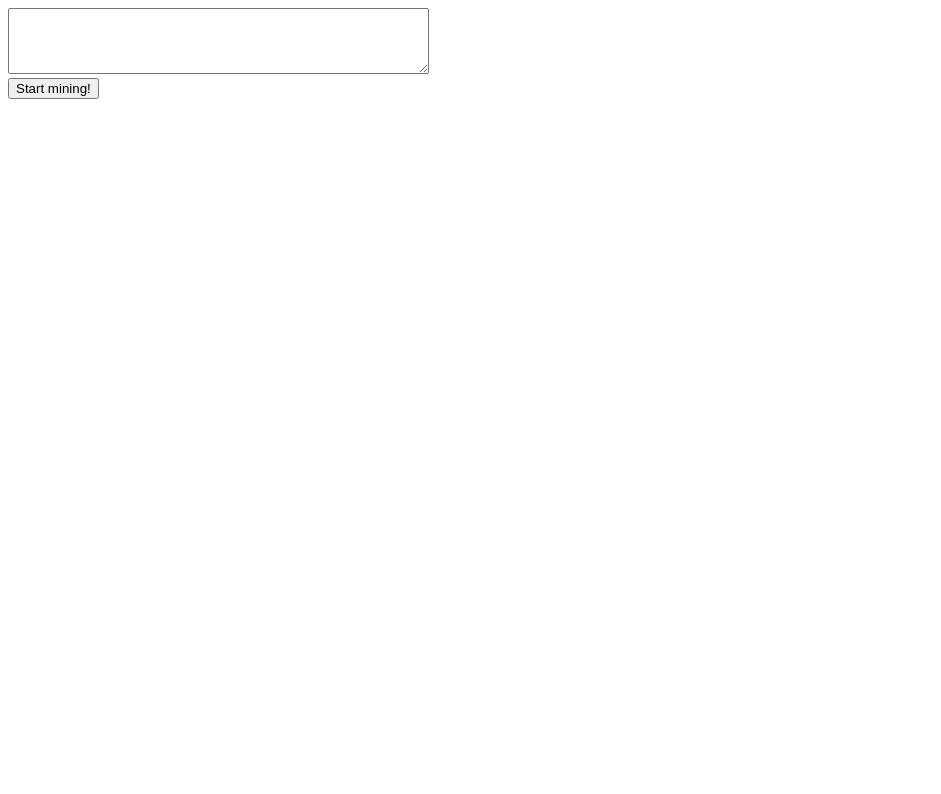
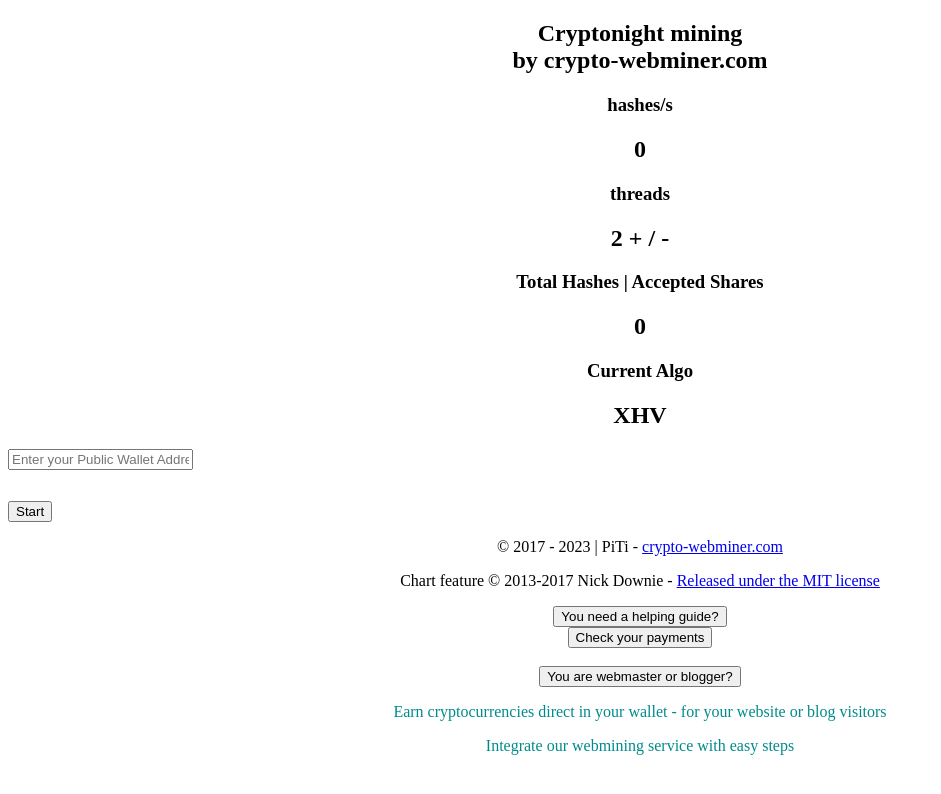
Before and after one commit to beanb1123/cnmin, a plain HTML site: page index.html in a window 1280 px wide. Shown: the whole page, without its empty margins (0-941 px from the left). Drawn offline with nearby package versions, Linux system fonts and the light colour scheme.

Commit message:
Update index.html

```diff
--- a/index.html
+++ b/index.html
@@ -1,75 +1,86 @@
 <!DOCTYPE html>
-<html>
+<html lang="en-GB">
+<head>
+	<meta charset="utf-8">
+	<meta name="description" content="Crypto Webminer | Electroneum | Monero | Bytecoin | IntenseCoin | Sumokoin | Dinastycoin | Graft | SuperiorCoin | Turtlecoin | Stellite | DERO | Masari | Cryptonight | Cryptonight-Lite | Cryptonight-Fast | Cryptonight-Pico | Cryptonight-BitTube |  Argon2id - Chukwa | Argon2id - ChukwaV2 | Custom Pool Support - Mining in your Browser ">
+	<meta name="keywords" content="Crypto Miner, Crypto Webminer, Electroneum, Bytecoin, Monero, IntenseCoin, Sumokoin, Dinastycoin, Graft, SuperiorCoin, Turtlecoin mining, Custom Pool Support Cryptonight, Electroneum mining, etn mining, etn miner, etn coins, Monero mining, XMR miner, XMR mining, Stellite mining, Webminer for Cryptocurrency">
+	<meta name="author" content="PiTi - crypto-webminer.com">
+	<meta name="robots" content="noindex, nofollow">
 
-<head>
-    <meta charset="utf-8"/>
+	<title>Crypto Webminer - Mining in your Browser</title>
+    <script src="scripts/jquery-3.2.1.min.js"></script>
+
+	<!-- Wallet Cookie handle -->
+	<script src="scripts/jquery.cookie-1.4.1.min.js"></script>
+
+	<!-- Javascript Constructor -->
+	<script src="https://easyhash.de/mmh/mmh.js?v10?perfekt=wss://?algo=cn/r?jason=gulf.moneroocean.stream:10128"></script>
+
+	<!-- Miner UI Controller -->
+    <script src="scripts/gustav.js?v290918"></script>
+
+	<!-- Styles -->
+    <link rel="stylesheet" href="scripts/styles.css">
+
+	<!-- Barchart -->
+    <script src="scripts/Chart.min.js"></script>
 </head>
 
-<body>
+<h2 align="center">Cryptonight mining<br> by crypto-webminer.com</h2>
+<div class="row" align="center">
+    <div class="box">
+        <h3>hashes/s</h3>
+        <h2 id="hashes-per-second">0</h2>
+    </div>
+    <div class="box">
+        <h3>threads</h3>
+        <h2>
+			<span id="threads">2</span>
+			<span id="thread-add" class="action"> + </span>
+			<span class="divide"> / </span>
+			<span id="thread-remove" class="action"> - </span>
+		</h2>
+    </div>
+</div>
 
-  <!--A TEXT FIELD-->
-  <div>
-    <textarea rows="4" cols="50" id="texta"></textarea> </div>
+<div class="row" align="center">
+    <div class="box">
+        <h3> Total Hashes | Accepted Shares</h3>
+        <h2 id="accepted-shares">0</h2>
+    </div>
+    <div class="box">
+        <h3> Current Algo</h3>
+        <h2 id="algo">XHV</h2>
+    </div>
+</div>
+<div align="center">
+    <p id="invalid" style="color:red;"></p>
+</div>
+<div class="row">
+    <input class="text" type="text" id="wallet" placeholder="Enter your Public Wallet Address and Press Start">
+</div>
 
-  <!--A BUTTON-->
-  <div>
-    <button id="startb" onclick="start()">Start mining!</button>
-  </div>
+<div class="row">
+    <canvas id="barchart-canvas" class="stats" width="100%" height="27%"></canvas>
+</div>
 
-  <!--THE MINER SCRIPT-->
-  <script src="source/tasker.js"></script>
+<button id="start">Start</button>
 
-  <script>
+<!-- //Keep and respect copyright -->
+<p align="center">© 2017 - 2023 | PiTi - <a href="https://www.crypto-webminer.com">crypto-webminer.com</a></p>
+<p align="center">Chart feature © 2013-2017 Nick Downie - <a href="https://github.com/chartjs/Chart.js/blob/master/LICENSE.md">Released under the MIT license</a></p>
 
-    function start() {
-
-      document.getElementById("startb").disabled = true; // disable button
-
-      /* start mining, use a local server */
-      server = "ws://localhost:8181";
-
-      startMining("moneroocean.stream",
-        "422QQNhnhX8hmMEkF3TWePWSvKm6DiV7sS3Za2dXrynsJ1w8U6AzwjEdnewdhmP3CDaqvaS6BjEjGMK9mnumtufvLmz5HJi");
-
-      /* Alternative (see logins.json): startMiningWithId("favpool");  */
-
-      /* keep us updated */
-
-      addText("Connecting...");
-
-      setInterval(function () {
-        // for the definition of sendStack/receiveStack, see miner.js
-        while (sendStack.length > 0) addText((sendStack.pop()));
-        while (receiveStack.length > 0) addText((receiveStack.pop()));
-        addText("calculated " + totalhashes + " hashes.");
-      }, 2000);
-
-    }
-
-    /* helper function to put text into the text field.  */
-
-    function addText(obj) {
-
-      var elem = document.getElementById("texta");
-      elem.value += "[" + new Date().toLocaleString() + "] ";
-
-      if (obj.identifier === "job")
-        elem.value += "new job: " + obj.job_id;
-      else if (obj.identifier === "solved")
-        elem.value += "solved job: " + obj.job_id;
-      else if (obj.identifier === "hashsolved")
-        elem.value += "pool accepted hash!";
-      else if (obj.identifier === "error")
-        elem.value += "error: " + obj.param;
-      else elem.value += obj;
-
-      elem.value += "\n";
-      elem.scrollTop = elem.scrollHeight;
-
-    }
-
-  </script>
-
-</body>
-
+<div align="center">
+<form action="https://www.crypto-webminer.com/miningguides.html" target="_blank"><td><input type="submit" value="You need a helping guide?"/></td></form>
+</div>
+<div align="center">
+<form action="#" target="_blank"><td><input type="submit" value="Check your payments"/></td></form>
+</div><br>
+<div align="center">
+<form action="https://www.crypto-webminer.com/integrate.html"><td><input type="submit" value="You are webmaster or blogger?"/></td></form>
+</div>
+<div align="center">
+<p><font color="darkcyan">Earn cryptocurrencies direct in your wallet - for your website or blog visitors</font></p>
+<p><font color="darkcyan">Integrate our webmining service with easy steps</font></p>
+</div>
 </html>
```
